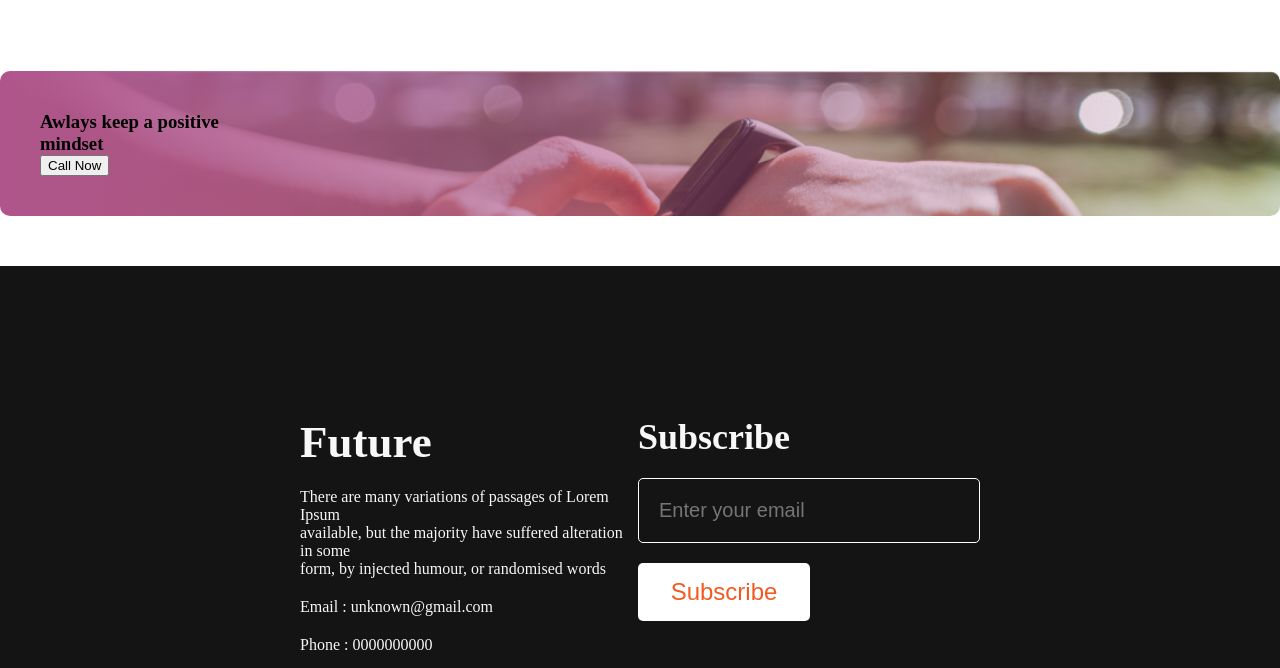
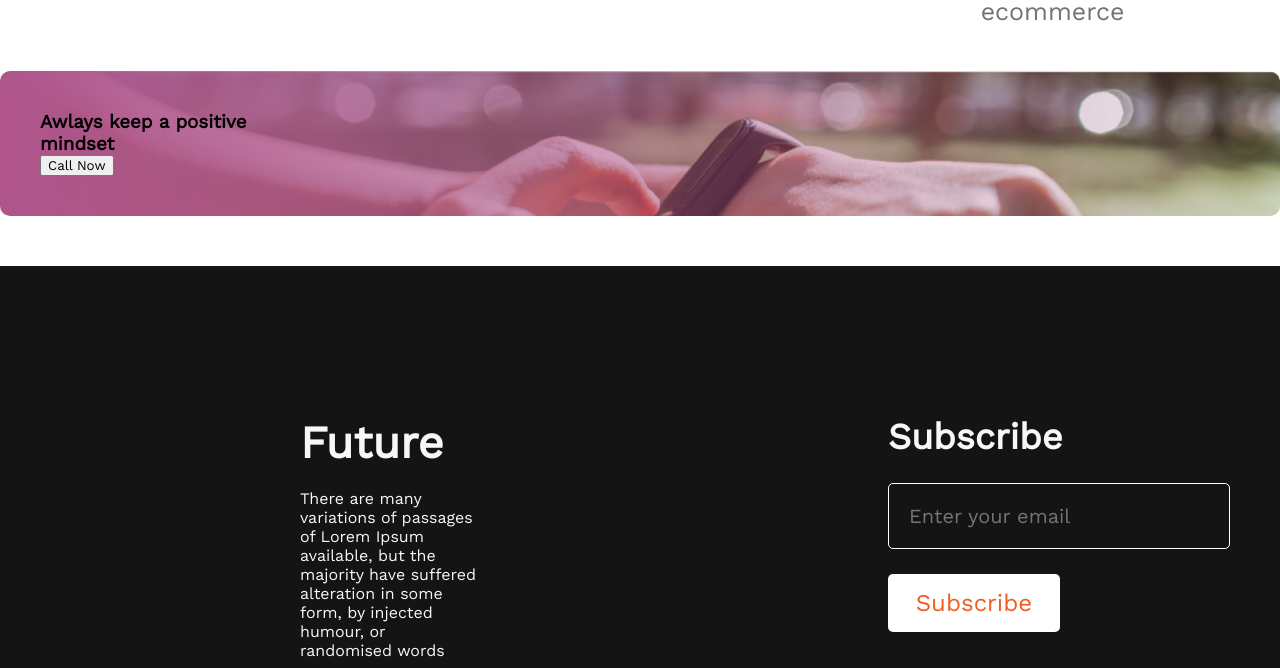
Before and after one commit to habib120113/mission-web-developer, a plain HTML site: page index.html in a window 1280 px wide. Shown: the part 1887-2555 px from the top of the page. Drawn offline with nearby package versions, Linux system fonts and the light colour scheme.

Commit message:
margin change

```diff
--- a/new website.css
+++ b/new website.css
@@ -1,9 +1,10 @@
 *{
     margin: 0;
+    font-family: 'Work Sans';
 }
 header{
     display: flex;
-    background-image: url(/images/banner/banner3.png);
+    background-image: url(./images/banner/banner3.png);
     background-repeat: no-repeat;
     background-size: cover;
     width: 100%;
@@ -169,7 +170,9 @@ header{
 .subscribe-box {
     display: flex;
     flex-direction: column;
-    gap: 20px;
+    gap: 25px;
+    margin-left: 60%;
+
 }
 
 .subscribe-box .subscribe-title {
@@ -195,6 +198,8 @@ header{
     border-radius: 5px;
     width: 172px;
     background: #ffffff;
+    margin-right: auto;
+
 }
 
 .subscribe-box .subscribe-btn a {
```
